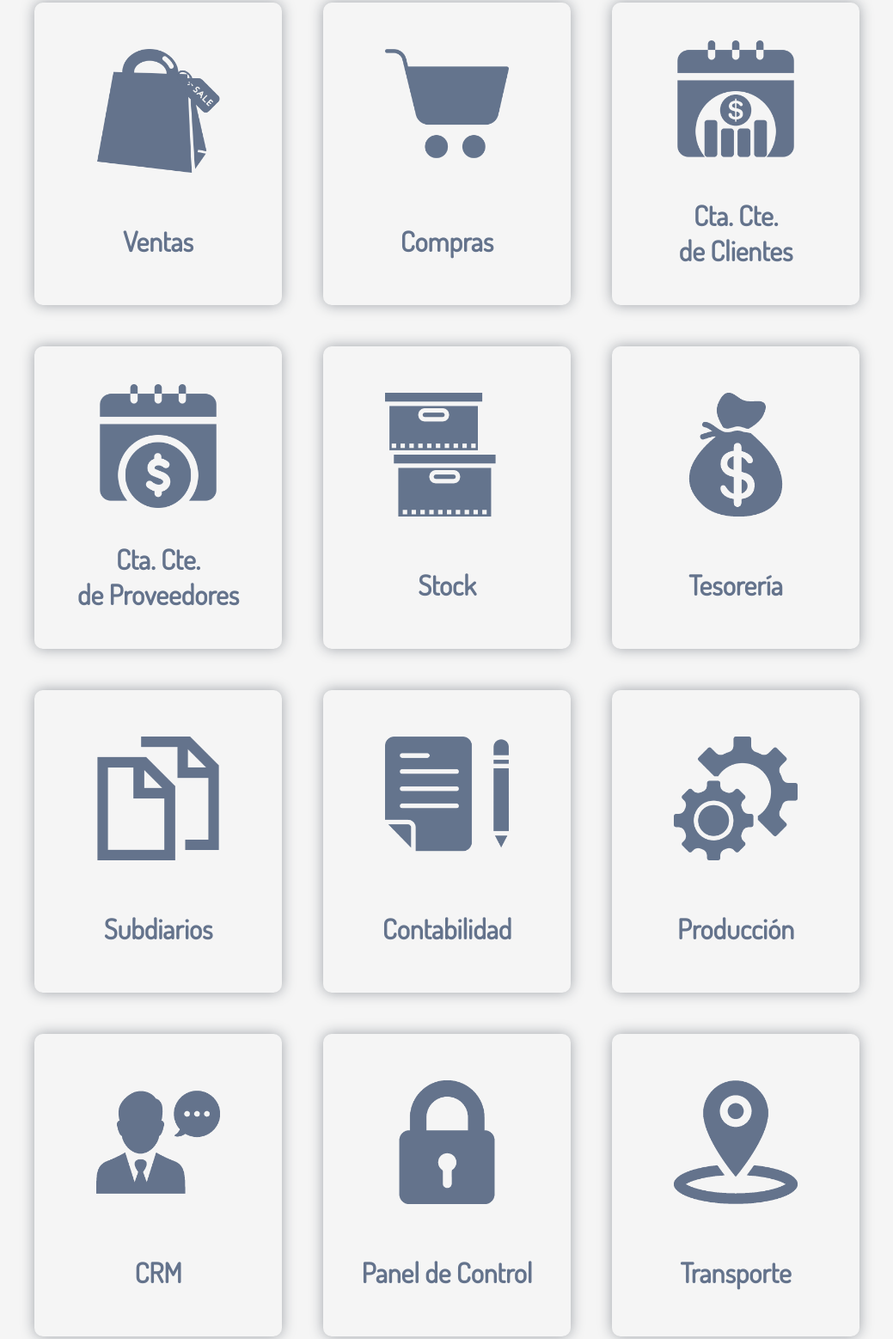
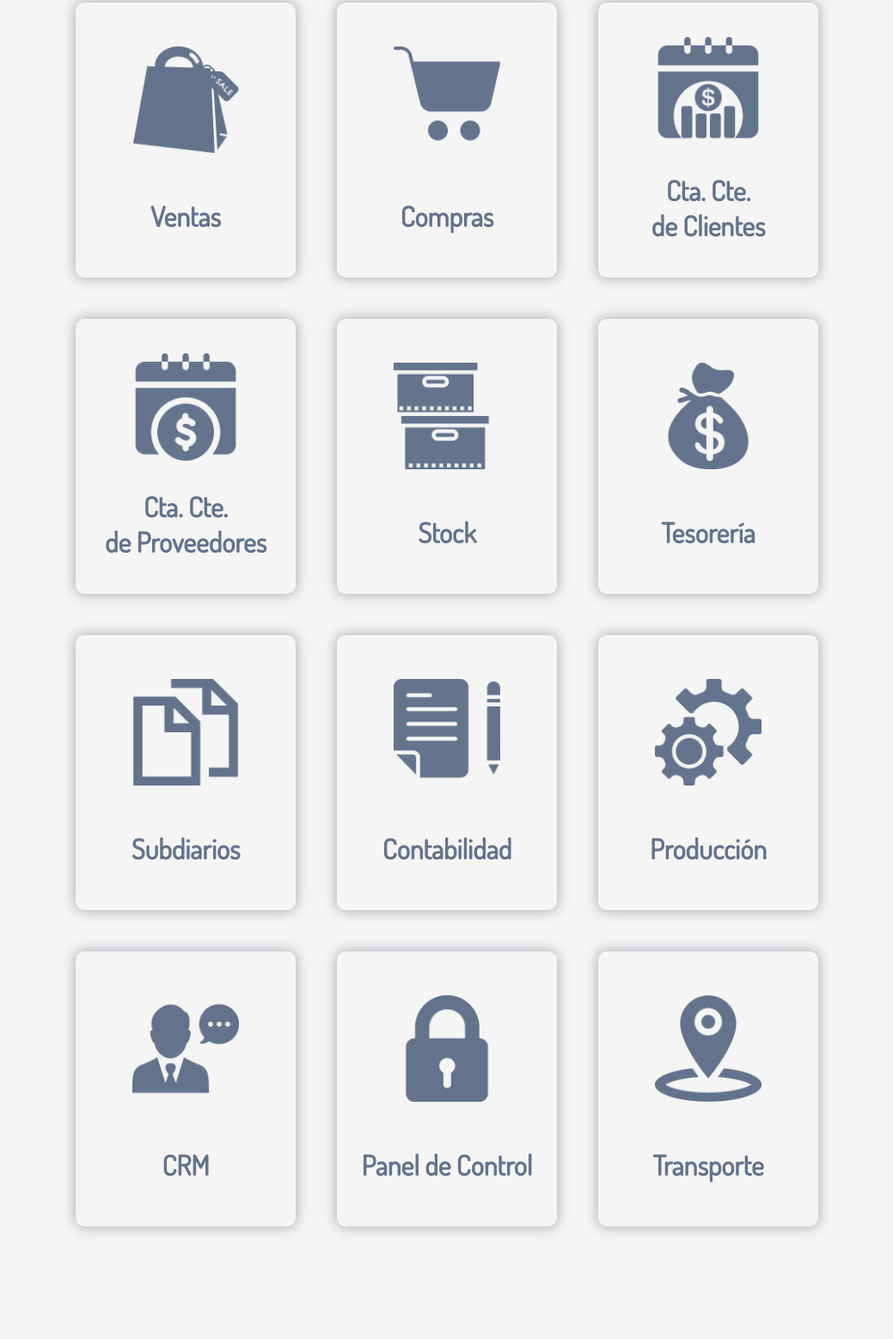
Before and after one commit to FrancoModesto/keops360, a website: page index.html in a window 1280 px wide. Shown: the part 1122-2680 px from the top of the page at 86% size, without its empty margins (120-1159 px from the left). Drawn offline with Linux system fonts and the light colour scheme.

Commit message:
Arreglos Módulos

```diff
--- a/index.html
+++ b/index.html
@@ -26,7 +26,7 @@
             <ul>
                 <li><a href="#inicio">Inicio</a></li>
                 <li><a href="#modulos">Módulos</a></li>
-                <li><a href=" #">Nosotros</a></li>
+                <li><a href="#nosotros">Nosotros</a></li>
                 <li><a class="green" href="#">Contactanos</a></li>
             </ul>
         </nav>
@@ -67,203 +67,212 @@
                         <h3>Ventas</h3>
                     </div>
                     <div class="face back">
-                        <p><span>✔</span> Carga de presupuestos<br>
-                            <span>✔</span> Carga de pedidos<br>
-                            <span>✔</span> Carga de comprobantes<br>
-                            <span>✔</span> Preparación de pedido<br>
-                            <span>✔</span> Bloqueos de pedidos<br>
-                            <span>✔</span> Bloqueos de clientes<br>
-                            <span>✔</span> Lista de precios multimoneda<br>
-                            <span>✔</span> Informes y estadísticas<br>
-                        </p>
+                        <p><span>✔</span> Carga de presupuestos</p>
+                        <p>
+                        <p><span>✔</span> Carga de pedidos</p>
+                        <p>
+                        <p><span>✔</span> Carga de comprobantes</p>
+                        <p><span>✔</span> Preparación de pedido</p>
+                        <p><span>✔</span> Bloqueos de pedidos</p>
+                        <p><span>✔</span> Bloqueos de clientes</p>
+                        <p><span>✔</span> Lista de precios multimoneda</p>
+                        <p><span>✔</span> Informes y estadísticas</p>
                     </div>
                 </div>
                 <div class="card">
                     <div class="face front">
-                        <img src="./assets/images/modules/2-compras.png" alt="Módulo de Ventas">
+                        <img src="./assets/images/modules/2-compras.png" alt="Módulo de Compras">
                         <h3>Compras</h3>
                     </div>
                     <div class="face back">
-                        <p><span>✔</span> Carga de cotizaciones<br>
-                            <span>✔</span> Órdenes de compras<br>
-                            <span>✔</span> Carga de comprobantes<br>
-                            <span>✔</span> Bloqueos de comprobantes<br>
-                            <span>✔</span> Bloqueo de proveedores<br>
-                            <span>✔</span> Lista de precios multimoneda<br>
-                            <span>✔</span> Despacho de aduana<br>
-                            <span>✔</span> Informes y estadísticas<br>
-                        </p>
+                        <p><span>✔</span> Carga de cotizaciones</p>
+                        <p><span>✔</span> Órdenes de compras</p>
+                        <p><span>✔</span> Carga de comprobantes</p>
+                        <p><span>✔</span> Bloqueos de comprobantes</p>
+                        <p><span>✔</span> Bloqueo de proveedores</p>
+                        <p><span>✔</span> Lista de precios multimoneda</p>
+                        <p><span>✔</span> Despacho de aduana</p>
+                        <p><span>✔</span> Informes y estadísticas</p>
+
                     </div>
                 </div>
                 <div class="card">
                     <div class="face front">
-                        <img src="./assets/images/modules/3-cta-cte-clientes.png" alt="Módulo de Ventas">
-                        <h3>Cta. Cte.<br>de Clientes</h3>
+                        <img src="./assets/images/modules/3-cta-cte-clientes.png" alt="Módulo de Cta. Cte. de Clientes">
+                        <h3>Cta. Cte.</p>de Clientes</h3>
                     </div>
                     <div class="face back">
-                        <p><span>✔</span> Carga de recibo<br>
-                            <span>✔</span> Aplicaciones de cuentas corrientes<br>
-                            <span>✔</span> Ajustes<br>
-                            <span>✔</span> Bloqueos de pedidos<br>
-                            <span>✔</span> Bloqueos de clientes<br>
-                            <span>✔</span> Comisiones de vendedores por familias<br>
-                            <span>✔</span> Comisiones por cobranza<br>
-                            <span>✔</span> Proyección de pago y antigüedad de deuda<br>
-                        </p>
+                        <p><span>✔</span> Carga de recibo</p>
+                        <p><span>✔</span> Aplicaciones de cuentas corrientes</p>
+                        <p><span>✔</span> Ajustes</p>
+                        <p><span>✔</span> Bloqueos de pedidos</p>
+                        <p><span>✔</span> Bloqueos de clientes</p>
+                        <p><span>✔</span> Comisiones de vendedores por familias</p>
+                        <p><span>✔</span> Comisiones por cobranza</p>
+                        <p><span>✔</span> Proyección de pago y antigüedad de deuda</p>
+
                     </div>
                 </div>
                 <div class="card">
                     <div class="face front">
-                        <img src="./assets/images/modules/4-cta-cte-proveedores.png" alt="Módulo de Ventas">
-                        <h3>Cta. Cte.<br>de Proveedores</h3>
+                        <img src="./assets/images/modules/4-cta-cte-proveedores.png"
+                            alt="Módulo de Cta. Cte. de Proveedores">
+                        <h3>Cta. Cte.</p>de Proveedores</h3>
                     </div>
                     <div class="face back">
-                        <p><span>✔</span> Carga de órdenes de pago<br>
-                            <span>✔</span> Aplicaciones de cuentas corrientes<br>
-                            <span>✔</span> Ajustes<br>
-                            <span>✔</span> Bloqueos de comprobantes<br>
-                            <span>✔</span> Bloqueos de proveedores<br>
-                            <span>✔</span> Proyección de pago<br>
-                            <span>✔</span> Estadísticas<br>
-                        </p>
+                        <p><span>✔</span> Carga de órdenes de pago</p>
+                        <p><span>✔</span> Aplicaciones de cuentas corrientes</p>
+                        <p><span>✔</span> Ajustes</p>
+                        <p><span>✔</span> Bloqueos de comprobantes</p>
+                        <p><span>✔</span> Bloqueos de proveedores</p>
+                        <p><span>✔</span> Proyección de pago</p>
+                        <p><span>✔</span> Estadísticas</p>
+
                     </div>
                 </div>
                 <div class="card">
                     <div class="face front">
-                        <img src="./assets/images/modules/5-stock.png" alt="Módulo de Ventas">
+                        <img src="./assets/images/modules/5-stock.png" alt="Módulo de Stock">
                         <h3>Stock</h3>
                     </div>
                     <div class="face back">
-                        <p><span>✔</span> Carga de movimientos de stock<br>
-                            <span>✔</span> Ajustes de stock<br>
-                            <span>✔</span> Toma de inventario parcial y total<br>
-                            <span>✔</span> Transferencias entre depósitos<br>
-                            <span>✔</span> Informe de stock mínimo y recomendado<br>
-                            <span>✔</span> Informe de stock valorizado a ventas y a costo<br>
-                        </p>
+                        <p><span>✔</span> Carga de movimientos de stock</p>
+                        <p><span>✔</span> Ajustes de stock</p>
+                        <p><span>✔</span> Toma de inventario parcial y total</p>
+                        <p><span>✔</span> Transferencias entre depósitos</p>
+                        <p><span>✔</span> Informe de stock mínimo y recomendado</p>
+                        <p><span>✔</span> Informe de stock valorizado a ventas y a costo</p>
+
                     </div>
                 </div>
                 <div class="card">
                     <div class="face front">
-                        <img src="./assets/images/modules/6-tesoreria.png" alt="Módulo de Ventas">
+                        <img src="./assets/images/modules/6-tesoreria.png" alt="Módulo de Tesorería">
                         <h3>Tesorería</h3>
                     </div>
                     <div class="face back">
-                        <p><span>✔</span> Carga de movimientos de valores<br>
-                            <span>✔</span> Conciliación bancaria<br>
-                            <span>✔</span> Banco<br>
-                            <span>✔</span> Boletas de depósitos<br>
-                            <span>✔</span> Vales de caja<br>
-                            <span>✔</span> Cheques rechazados<br>
-                            <span>✔</span> Cash-flow<br>
-                        </p>
+                        <p><span>✔</span> Carga de movimientos de valores</p>
+                        <p><span>✔</span> Conciliación bancaria</p>
+                        <p><span>✔</span> Banco</p>
+                        <p><span>✔</span> Boletas de depósitos</p>
+                        <p><span>✔</span> Vales de caja</p>
+                        <p><span>✔</span> Cheques rechazados</p>
+                        <p><span>✔</span> Cash-flow</p>
+
                     </div>
                 </div>
                 <div class="card">
                     <div class="face front">
-                        <img src="./assets/images/modules/7-subdiarios.png" alt="Módulo de Ventas">
+                        <img src="./assets/images/modules/7-subdiarios.png" alt="Módulo de Subdiarios">
                         <h3>Subdiarios</h3>
                     </div>
                     <div class="face back">
-                        <p><span>✔</span> Subdiarios de I.V.A. ventas<br>
-                            <span>✔</span> Subdiarios de I.V.A. compras<br>
-                            <span>✔</span> Retenciones<br>
-                            <span>✔</span> Percepciones<br>
-                            <span>✔</span> CITI Ventas y Compras<br>
-                            <span>✔</span> Posición de I.V.A.<br>
-                            <span>✔</span> Importación/exportación de archivos<br>
-                        </p>
+                        <p><span>✔</span> Subdiarios de I.V.A. ventas</p>
+                        <p><span>✔</span> Subdiarios de I.V.A. ventas</p>
+                        <p><span>✔</span> Subdiarios de I.V.A. ventas</p>
+                        <p><span>✔</span> Subdiarios de I.V.A. ventas</p>
+                        <p><span>✔</span> Subdiarios de I.V.A. compras</p>
+                        <p><span>✔</span> Retenciones</p>
+                        <p><span>✔</span> Percepciones</p>
+                        <p><span>✔</span> CITI Ventas y Compras</p>
+                        <p><span>✔</span> Posición de I.V.A.</p>
+                        <p><span>✔</span> Importación/exportación de archivos</p>
+
                     </div>
                 </div>
                 <div class="card">
                     <div class="face front">
-                        <img src="./assets/images/modules/8-contabilidad.png" alt="Módulo de Ventas">
+                        <img src="./assets/images/modules/8-contabilidad.png" alt="Módulo de Contabilidad">
                         <h3>Contabilidad</h3>
                     </div>
                     <div class="face back">
-                        <p><span>✔</span> Carga manual de asientos<br>
-                            <span>✔</span> Definición de modelos de asientos<br>
-                            <span>✔</span> Cierre y apertura contable<br>
-                            <span>✔</span> Plan de cuentas<br>
-                            <span>✔</span> Centro de costos<br>
-                            <span>✔</span> Unidad de negocios<br>
-                            <span>✔</span> Mayor<br>
-                            <span>✔</span> Balances<br>
-                            <span>✔</span> Libro diario<br>
-                        </p>
+                        <p><span>✔</span> Carga manual de asientos</p>
+                        <p><span>✔</span> Definición de modelos de asientos</p>
+                        <p><span>✔</span> Cierre y apertura contable</p>
+                        <p><span>✔</span> Plan de cuentas</p>
+                        <p><span>✔</span> Centro de costos</p>
+                        <p><span>✔</span> Unidad de negocios</p>
+                        <p><span>✔</span> Mayor</p>
+                        <p><span>✔</span> Balances</p>
+                        <p><span>✔</span> Libro diario</p>
+
                     </div>
                 </div>
                 <div class="card">
                     <div class="face front">
-                        <img src="./assets/images/modules/9-produccion.png" alt="Módulo de Ventas">
+                        <img src="./assets/images/modules/9-produccion.png" alt="Módulo de Producción">
                         <h3>Producción</h3>
                     </div>
                     <div class="face back">
-                        <p><span>✔</span> Generación de fórmulas<br>
-                            <span>✔</span> Líneas de producción<br>
-                            <span>✔</span> Máquinas<br>
-                            <span>✔</span> Moldes<br>
-                            <span>✔</span> Turnos<br>
-                            <span>✔</span> Ciclos por máquinas<br>
-                            <span>✔</span> Esterilización<br>
-                            <span>✔</span> Recupero de insumos<br>
-                            <span>✔</span> Confirmación por lotes<br>
-                            <span>✔</span> Control de calidad<br>
-                            <span>✔</span> Trazabilidad<br>
-                        </p>
+                        <p><span>✔</span> Generación de fórmulas</p>
+                        <p><span>✔</span> Líneas de producción</p>
+                        <p><span>✔</span> Máquinas</p>
+                        <p><span>✔</span> Moldes</p>
+                        <p><span>✔</span> Turnos</p>
+                        <p><span>✔</span> Ciclos por máquinas</p>
+                        <p><span>✔</span> Esterilización</p>
+                        <p><span>✔</span> Recupero de insumos</p>
+                        <p><span>✔</span> Confirmación por lotes</p>
+                        <p><span>✔</span> Control de calidad</p>
+                        <p><span>✔</span> Trazabilidad</p>
+
                     </div>
                 </div>
                 <div class="card">
                     <div class="face front">
-                        <img src="./assets/images/modules/10-crm.png" alt="Módulo de Ventas">
+                        <img src="./assets/images/modules/10-crm.png" alt="Módulo de CRM">
                         <h3>CRM</h3>
                     </div>
                     <div class="face back">
-                        <p><span>✔</span> Grupo de clientes<br>
-                            <span>✔</span> Campañas<br>
-                            <span>✔</span> Incidentes<br>
-                            <span>✔</span> Reclamos<br>
-                            <span>✔</span> Seguimiento por cliente<br>
-                            <span>✔</span> Agenda de vendedores<br>
-                            <span>✔</span> Estadísticas por campañas<br>
-                        </p>
+                        <p><span>✔</span> Grupo de clientes</p>
+                        <p><span>✔</span> Campañas</p>
+                        <p><span>✔</span> Incidentes</p>
+                        <p><span>✔</span> Reclamos</p>
+                        <p><span>✔</span> Seguimiento por cliente</p>
+                        <p><span>✔</span> Agenda de vendedores</p>
+                        <p><span>✔</span> Estadísticas por campañas</p>
+
                     </div>
                 </div>
                 <div class="card">
                     <div class="face front">
-                        <img src="./assets/images/modules/11-panel-de-control.png" alt="Módulo de Ventas">
+                        <img src="./assets/images/modules/11-panel-de-control.png" alt="Módulo de Panel de Control">
                         <h3>Panel de Control</h3>
                     </div>
                     <div class="face back">
-                        <p><span>✔</span> Generación de usuarios<br>
-                            <span>✔</span> Generación de grupo de usuarios<br>
-                            <span>✔</span> Permisos por grupo<br>
-                            <span>✔</span> Seguimiento por usuario y por aplicación<br>
-                            <span>✔</span> Bloqueos de sistema y de usuarios<br>
-                            <span>✔</span> Auditoría interna<br>
-                            <span>✔</span> Copia de seguridad de la base de datos<br>
-                        </p>
+                        <p><span>✔</span> Generación de usuarios</p>
+                        <p><span>✔</span> Generación de grupo de usuarios</p>
+                        <p><span>✔</span> Permisos por grupo</p>
+                        <p><span>✔</span> Seguimiento por usuario y por aplicación</p>
+                        <p><span>✔</span> Bloqueos de sistema y de usuarios</p>
+                        <p><span>✔</span> Auditoría interna</p>
+                        <p><span>✔</span> Copia de seguridad de la base de datos</p>
+
                     </div>
                 </div>
                 <div class="card">
                     <div class="face front">
-                        <img src="./assets/images/modules/12-transporte.png" alt="Módulo de Ventas">
+                        <img src="./assets/images/modules/12-transporte.png" alt="Módulo de Transporte">
                         <h3>Transporte</h3>
                     </div>
                     <div class="face back">
-                        <p><span>✔</span> Mantenimientos de camiones<br>
-                            <span>✔</span> Mantenimientos de choferes<br>
-                            <span>✔</span> Mantenimientos de recursos<br>
-                            <span>✔</span> Mantenimientos de circuitos<br>
-                            <span>✔</span> Motivo de no cumplimiento<br>
-                            <span>✔</span> Carga de Contratos<br>
-                            <span>✔</span> Carga de Manifiestos<br>
-                            <span>✔</span> Proceso de hoja de ruta<br>
-                            <span>✔</span> Estadísticas<br>
-                        </p>
+                        <p><span>✔</span> Mantenimientos de camiones</p>
+                        <p><span>✔</span> Mantenimientos de choferes</p>
+                        <p><span>✔</span> Mantenimientos de recursos</p>
+                        <p><span>✔</span> Mantenimientos de circuitos</p>
+                        <p><span>✔</span> Motivo de no cumplimiento</p>
+                        <p><span>✔</span> Carga de Contratos</p>
+                        <p><span>✔</span> Carga de Manifiestos</p>
+                        <p><span>✔</span> Proceso de hoja de ruta</p>
+                        <p><span>✔</span> Estadísticas</p>
+
                     </div>
                 </div>
             </div>
+        </section>
+        <div id="nosotros"></div>
+        <section class="nosotros">
+            <h1>Nosotros</h1>
         </section>
     </main>
     <footer>
--- a/src/css-scss/scss/style.scss
+++ b/src/css-scss/scss/style.scss
@@ -148,6 +148,8 @@ header nav ul {
     overflow: hidden;
     height: 87vh;
 
+    box-shadow: $commonShadow;
+
     .container {
         width: calc(100% * 6);
         height: 92%;
@@ -245,6 +247,8 @@ h1 {
     color: $myGreen;
 }
 
+
+//MÓDULOS
 .modulos {
     h1 {
         text-align: center;
@@ -263,8 +267,8 @@ h1 {
 
 .card {
     position: relative;
-    width: 18em;
-    height: 22em;
+    width: 16em;
+    height: 20em;
 
     .face {
         position: absolute;
@@ -275,7 +279,6 @@ h1 {
 
         display: flex;
         flex-direction: column;
-        align-items: center;
 
         padding: 1.5em;
         border-radius: 10px;
@@ -286,6 +289,8 @@ h1 {
     .front {
         transform: perspective(1000px) rotateY(0deg);
         background-color: $myWhite;
+
+        align-items: center;
         justify-content: space-around;
 
         img {
@@ -302,8 +307,11 @@ h1 {
         transform: perspective(1000px) rotateY(180deg);
         background-color: $myDarkGrey;
 
+        align-items: flex-start;
+        justify-content: flex-start;
+
         p {
-            font-size: 1.2rem;
+            font-size: 1.05rem;
             color: $myWhite;
 
             span {
@@ -319,6 +327,17 @@ h1 {
 
     &:hover .back {
         transform: perspective(1000px) rotateY(360deg);
+    }
+}
+
+
+//NOSOTROS
+.nosotros {
+    margin-top: 10em;
+
+    h1 {
+        text-align: center;
+        margin-bottom: 0.8em;
     }
 }
 
```
Also changed, not shown: src/css-scss/css/style.css.
